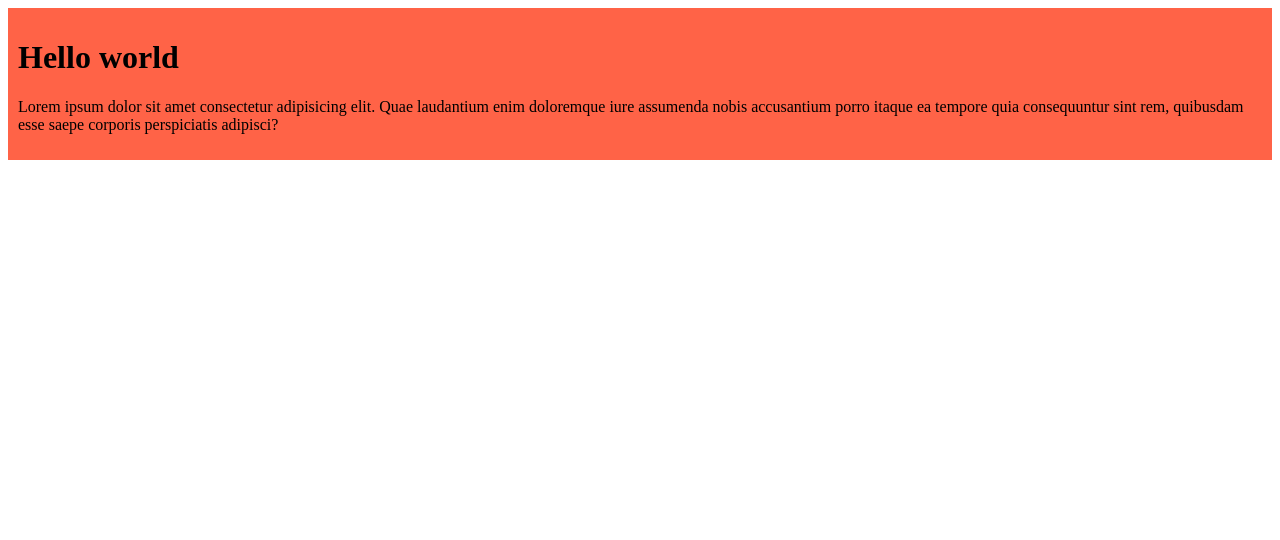
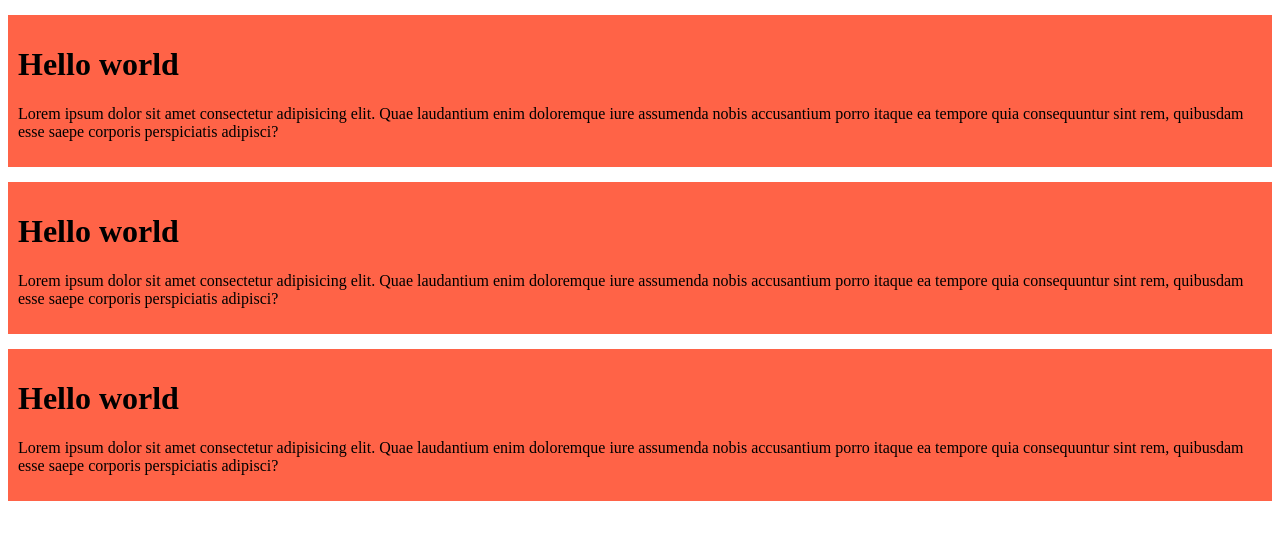
Before and after one commit to MukterHossain/my-first-github-repo, a plain HTML site: page index.html in a window 1280 px wide. Drawn offline with Linux system fonts and the light colour scheme.

Commit message:
my second and third commit

```diff
--- a/css/style.css
+++ b/css/style.css
@@ -2,4 +2,5 @@
 .head{
     background: tomato;
     padding: 10px;
+    margin: 15px 0;
 }
--- a/index.html
+++ b/index.html
@@ -11,6 +11,14 @@
         <h1>Hello world</h1>
         <p>Lorem ipsum dolor sit amet consectetur adipisicing elit. Quae laudantium enim doloremque iure assumenda nobis accusantium porro itaque ea tempore quia consequuntur sint rem, quibusdam esse saepe corporis perspiciatis adipisci?</p>
     </div>
+    <div class="head">
+        <h1>Hello world</h1>
+        <p>Lorem ipsum dolor sit amet consectetur adipisicing elit. Quae laudantium enim doloremque iure assumenda nobis accusantium porro itaque ea tempore quia consequuntur sint rem, quibusdam esse saepe corporis perspiciatis adipisci?</p>
+    </div>
+    <div class="head">
+        <h1>Hello world</h1>
+        <p>Lorem ipsum dolor sit amet consectetur adipisicing elit. Quae laudantium enim doloremque iure assumenda nobis accusantium porro itaque ea tempore quia consequuntur sint rem, quibusdam esse saepe corporis perspiciatis adipisci?</p>
+    </div>
 
 </body>
 </html>
```
